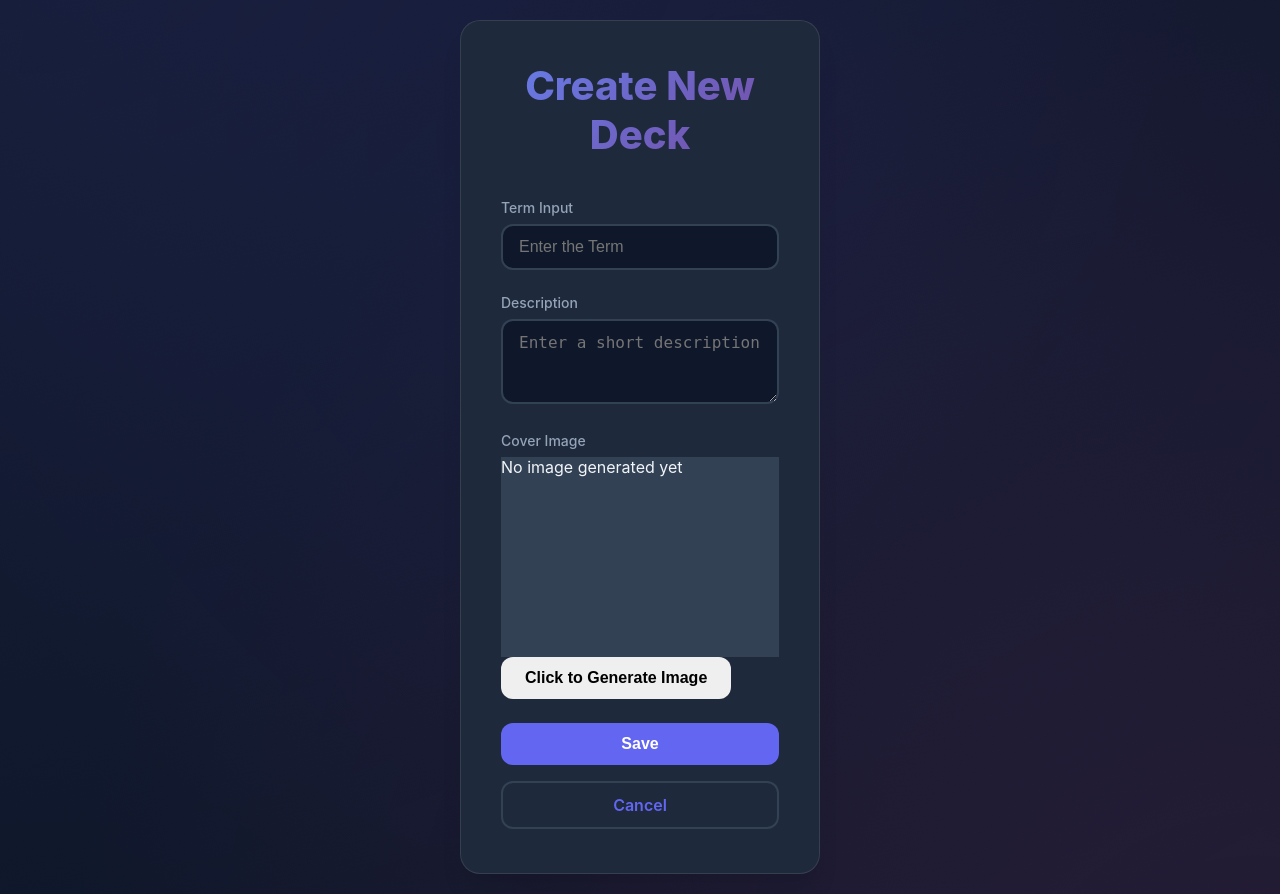
After one commit to ar-bell/GPT-SD, a Flask app: page /createdeck in a window 1280 px wide. The commit adds this page. Run offline with Flask 3, Linux system fonts and the light colour scheme.

Commit message:
implimented deck creation

```diff
--- a/app.py
+++ b/app.py
@@ -23,6 +23,13 @@ app.config["SQLALCHEMY_DATABASE_URI"] = os.getenv(
 )
 app.config["SQLALCHEMY_TRACK_MODIFICATIONS"] = False
 db.init_app(app)
+
+ # Mock deck data for presentation
+decks_data = [
+    {"id": 1, "name": "Biology Basics",    "cards": 3,  "mastery": 100},
+    {"id": 2, "name": "Spanish Vocabulary", "cards": 5,  "mastery": 40},
+    {"id": 3, "name": "Data Structures",    "cards": 15, "mastery": 85},
+]
 
 # Test credentials
 TEST_EMAIL = "test@example.com"
@@ -101,52 +108,33 @@ def logout():
 
 @app.route("/", methods=["GET"])
 @app.route("/home", methods=["GET"])
+@app.route("/home")
+
 def home():
     user = get_current_user()
     if not user:
         return redirect(url_for("login"))
 
-    # Mock deck data for presentation
-    decks_data = [
-        {
-            "id": 1,
-            "name": "Biology Basics",
-            "cards": 3,
-            "mastery": 100
-        },
-        {
-            "id": 2,
-            "name": "Spanish Vocabulary",
-            "cards": 5,
-            "mastery": 40
-        },
-        {
-            "id": 3,
-            "name": "Data Structures",
-            "cards": 15,
-            "mastery": 85
-        }
-    ]
+    # use the module‐level decks_data!
+    global decks_data
 
-    # Try to get real decks if database is working
+    # (optional) merge in real DB decks if you like:
     try:
         real_decks = Deck.query.all()
         if real_decks:
-            decks_data = []
-            for d in real_decks:
-                decks_data.append({
-                    "id": d.id,
-                    "name": d.name,
-                    "cards": len(d.cards) if d.cards else 0,
-                    "mastery": 75  # Default mastery
-                })
+            decks_data = [{
+                "id": d.id,
+                "name": d.name,
+                "cards": len(d.cards) if d.cards else 0,
+                "mastery": 75
+            } for d in real_decks]
     except:
         pass
 
-    return render_template("home.html", user=user.email, decks=decks_data)
+    return render_template("home.html", decks=decks_data, user=user.email)
 
 @app.route("/cards/new", methods=["GET", "POST"])
-def create_card():
+def create_card_global():
     user = get_current_user()
     if not user:
         return redirect(url_for("login"))
@@ -188,6 +176,22 @@ def create_card():
         return redirect(url_for("home"))
 
     return render_template("create_card.html", form=form)
+
+@app.route("/deck/<int:deck_id>/create_card", methods=["GET", "POST"])
+def create_card_for_deck(deck_id):
+    deck = Deck.query.get_or_404(deck_id)   # or from your in-memory `decks` list
+    form = CreateCardForm()
+    if form.validate_on_submit():
+        # save a new card against this deck…
+        return redirect(url_for("study", deck_id=deck_id))
+
+    # GET or failed POST:
+    return render_template(
+        "create_card.html",
+        form=form,
+        deck=deck,                # ← pass it here
+        cards=deck.cards          # if your template needs the list
+    )
 
 @app.route("/decks/<int:deck_id>/study", methods=["GET"])
 def study_deck(deck_id):
@@ -349,6 +353,37 @@ def study_deck(deck_id):
 
     return render_template("study.html", deck=deck, cards=cards)
 
+@app.route('/createdeck', methods=['GET', 'POST'])
+def create_deck():
+    'Card deck page'
+    global decks_data
+
+    if request.method == "POST":
+        term = request.form.get("term", "").strip()
+        definition = request.form.get("definition", "").strip()
+
+        if not term or not definition:
+            flash("Both term and definition are required.", "error")
+            return render_template("create_deck.html",
+                                   term=term,
+                                   definition=definition)
+
+        # assign a new id
+        new_id = max(d["id"] for d in decks_data) + 1 if decks_data else 1
+
+        decks_data.append({
+            "id":       new_id,
+            "name":     term,
+            "cards":    0,
+            "mastery":  0,
+            "category": ""
+        })
+        flash(f"Created deck '{term}'", "success")
+        return redirect(url_for("home"))
+
+    # GET
+    return render_template("create_deck.html")
+
 # API endpoint for adding cards via AJAX
 @app.route("/api/cards/create", methods=["POST"])
 def api_create_card():
--- a/templates/createcard.html
+++ b/templates/create_card.html
@@ -1,6 +1,6 @@
 
 {% extends "base.html" %}
-{% block title %}GPT.SD - {{ deck.name }}{% endblock %}
+{% block title %}GPT.SD - My Decks {% endblock %}
 
 {% block content %}
 <div class="container active">
--- /dev/null
+++ b/templates/create_deck.html
@@ -0,0 +1,58 @@
+{# templates/create_deck.html #}
+{% extends "base.html" %}
+{% block title %}GPT.SD – Create New Deck{% endblock %}
+
+{% block content %}
+<div class="container active auth-container" style="display: flex; justify-content: center; align-items: center; min-height: 100vh;">
+  <div class="auth-card">
+    <div class="logo">
+      <h1>Create New Deck</h1>
+    </div>
+
+    <form method="POST" action="{{ url_for('create_deck') }}">
+      <div class="form-group">
+        <label class="form-label" for="termInput">Term Input</label>
+        <input
+          type="text"
+          class="form-input"
+          id="termInput"
+          name="term"
+          placeholder="Enter the Term"
+          value="{{ term|default('') }}">
+      </div>
+
+      <div class="form-group">
+        <label class="form-label" for="definitionInput">Description</label>
+        <textarea
+          class="form-input"
+          id="definitionInput"
+          name="definition"
+          placeholder="Enter a short description"
+          rows="3">{{ definition|default('') }}</textarea>
+      </div>
+
+      <div class="form-group">
+        <label class="form-label">Cover Image</label>
+        <div id="imagePreview"
+             class="border rounded d-flex align-items-center justify-content-center"
+             style="height: 200px; background: var(--surface-light); overflow: hidden;">
+          {% if image_url %}
+            <img src="{{ image_url }}" alt="Deck cover" class="img-fluid" style="max-height: 100%; object-fit: contain;">
+          {% else %}
+            <span class="text-muted">No image generated yet</span>
+          {% endif %}
+        </div>
+        <button type="submit"
+                name="action"
+                value="generate_image"
+                class="btn btn-outline-secondary btn-block mt-2">
+          Click to Generate Image
+        </button>
+      </div>
+
+      <button type="submit" class="btn btn-primary">Save</button>
+      <a href="{{ url_for('home') }}" class="btn btn-secondary">Cancel</a>
+    </form>
+  </div>
+</div>
+{% endblock %}
```
Also changed, not shown: templates/home.html (+5 -4 lines).
